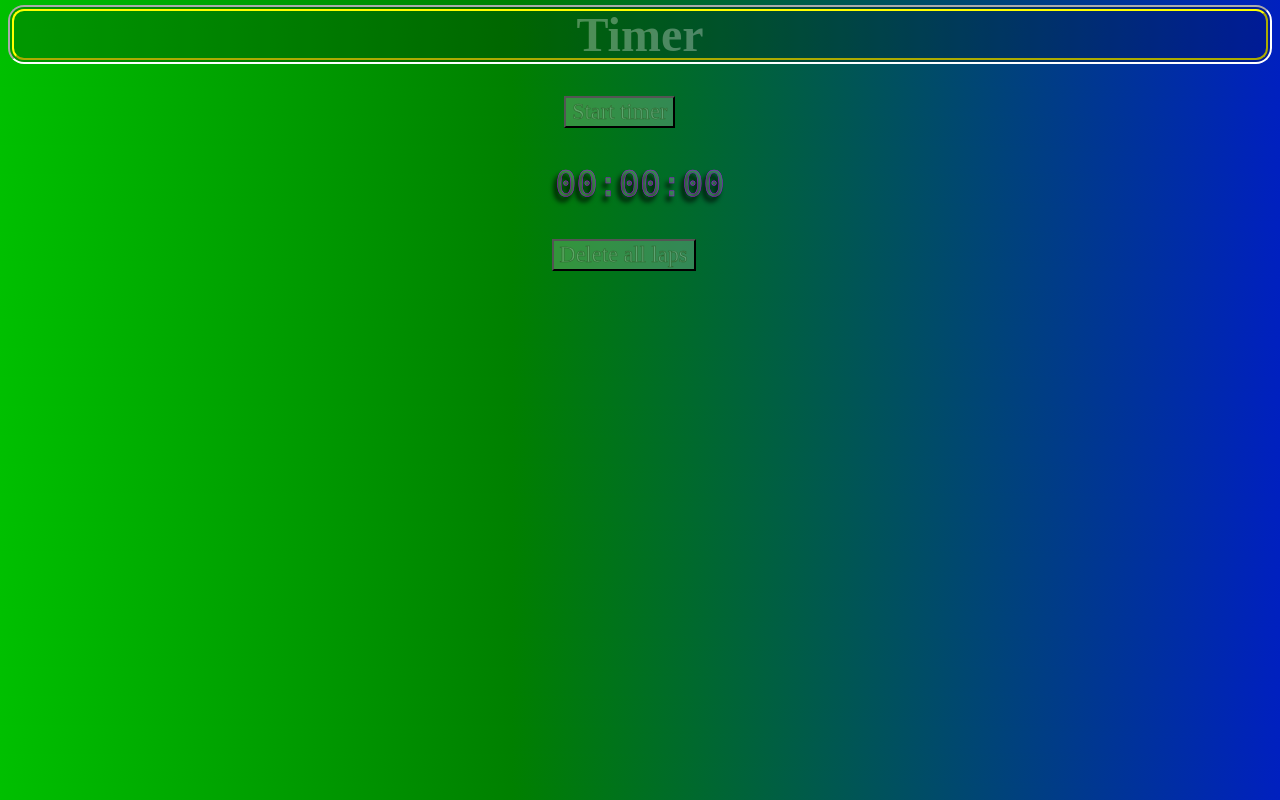
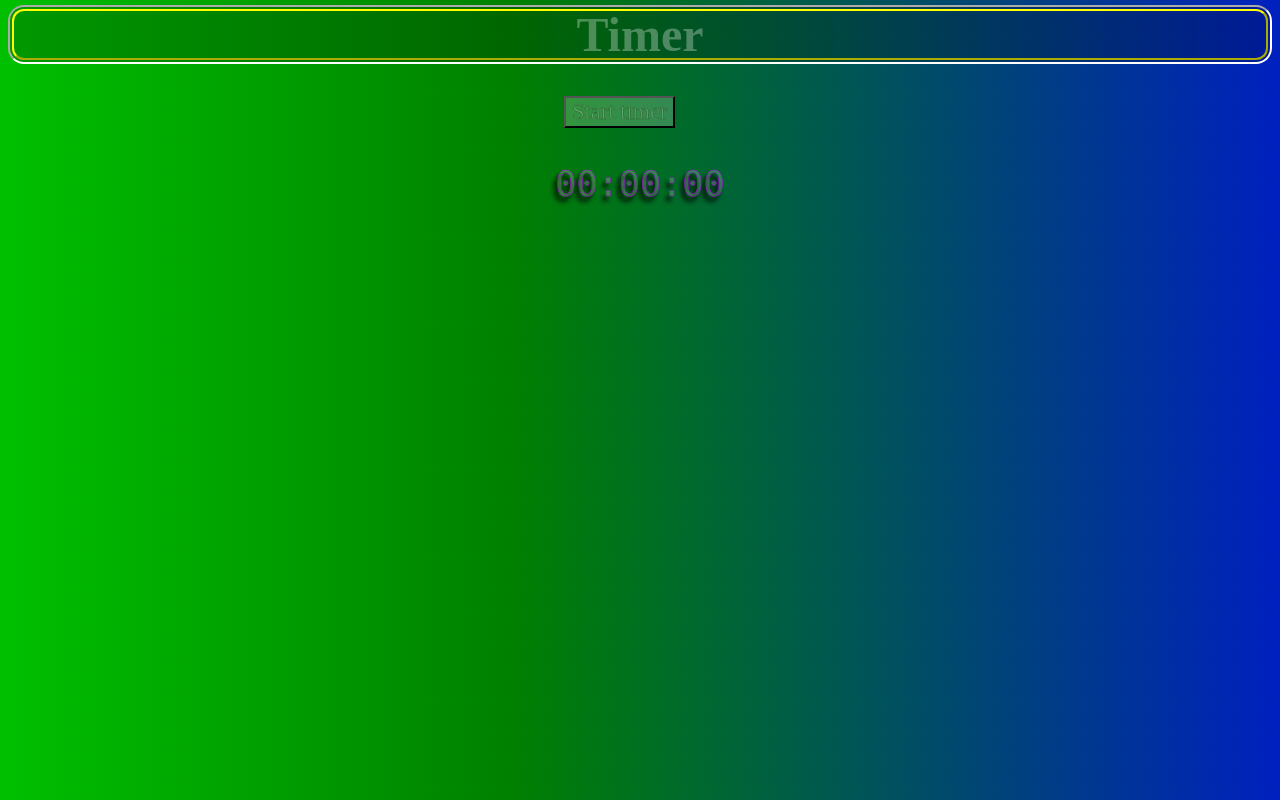
Before and after one commit to ArmRubo/ArmRubo2.github.io, a plain HTML site: page index.html in a window 1280 px wide. Drawn offline with Linux system fonts and the light colour scheme; a web font is replaced by a local one.

Commit message:
index.html

```diff
--- a/index.html
+++ b/index.html
@@ -27,7 +27,5 @@
 
     </ul>
 
-    <button class="dal">Delete all laps</button>
-
 </body>
 </html>
```
